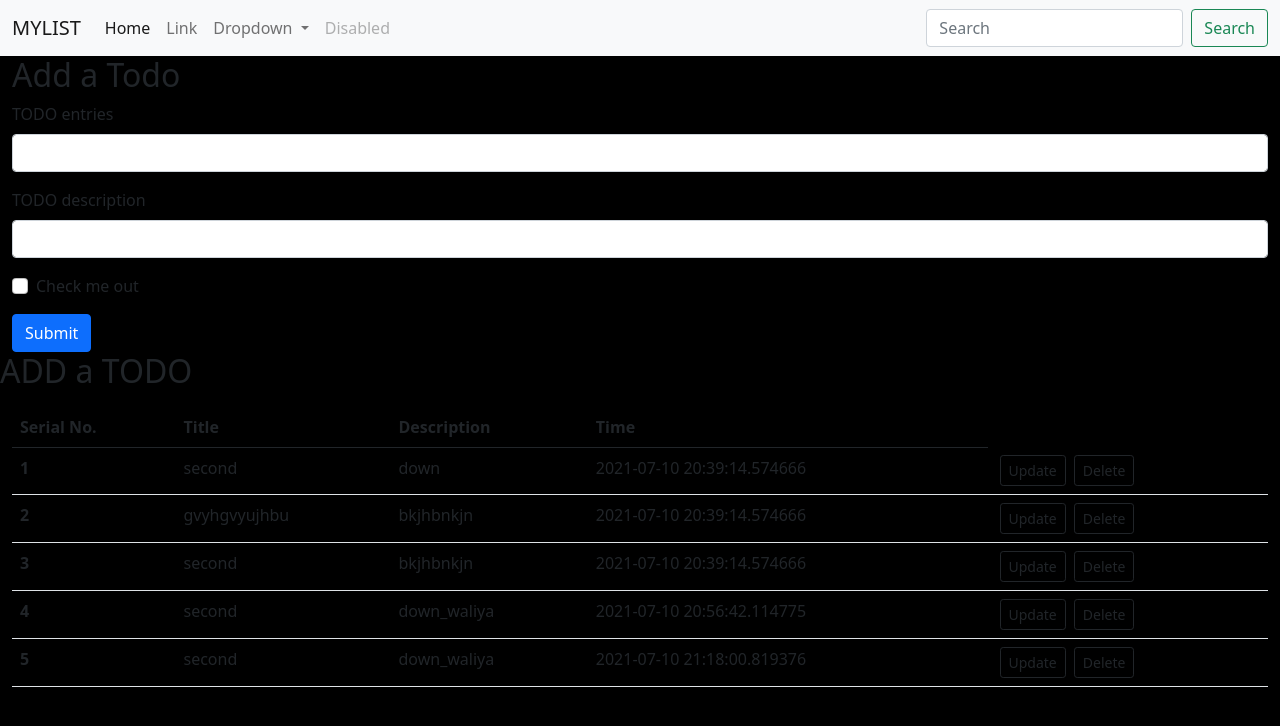
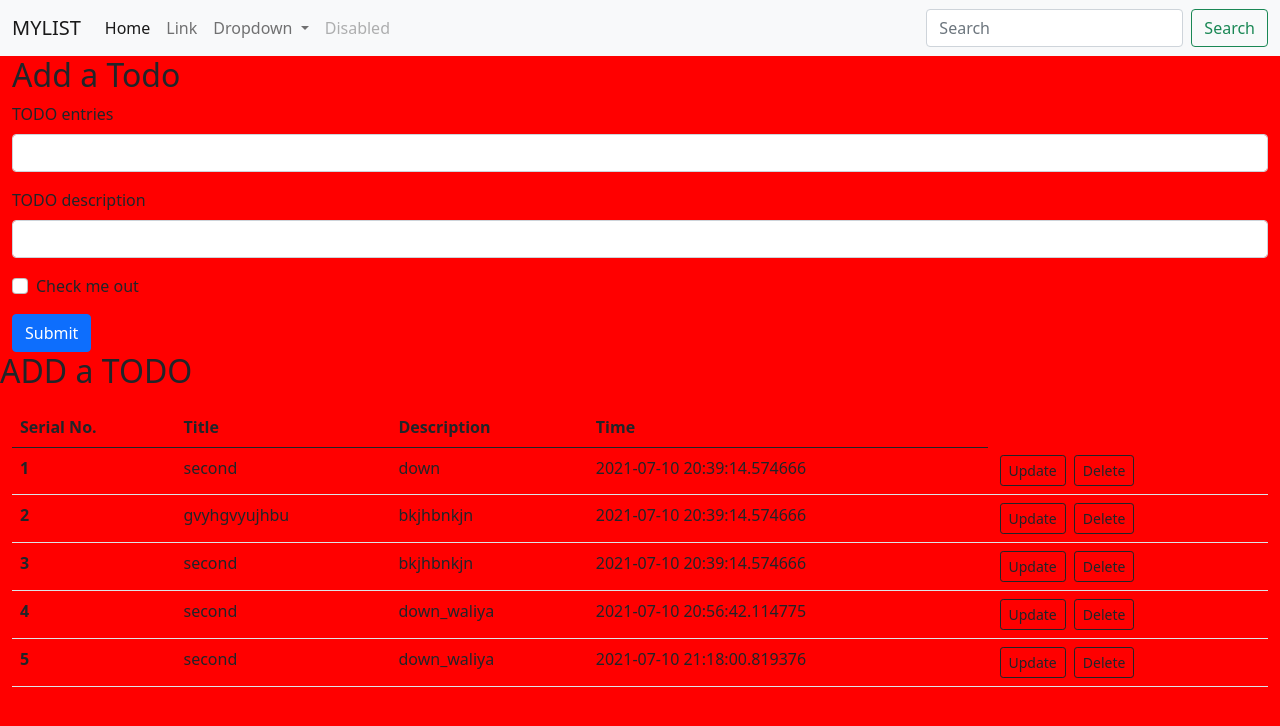
Before and after one commit to beerus789/Todo-List, a Flask app: page / in a window 1280 px wide. Shown: the top 726 px of the page. Run offline with Flask 2, Linux system fonts and the light colour scheme; data comes from the database, SQL or seed files in the repository.

Commit message:
First Commit

```diff
--- a/static/css/style.css
+++ b/static/css/style.css
@@ -1,3 +1,3 @@
 body{
-    background-color:black;
+    background-color: Red;
 }
```
